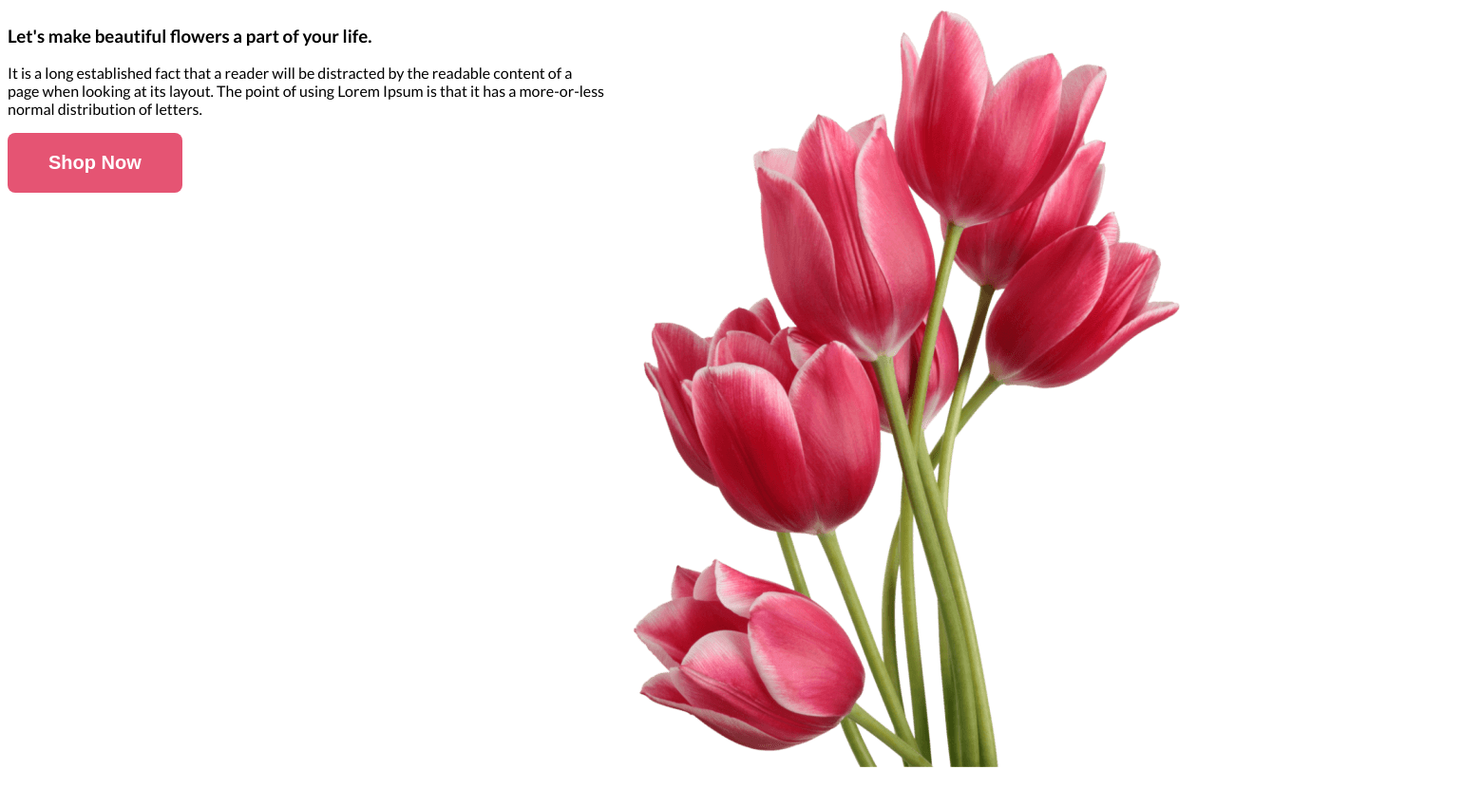
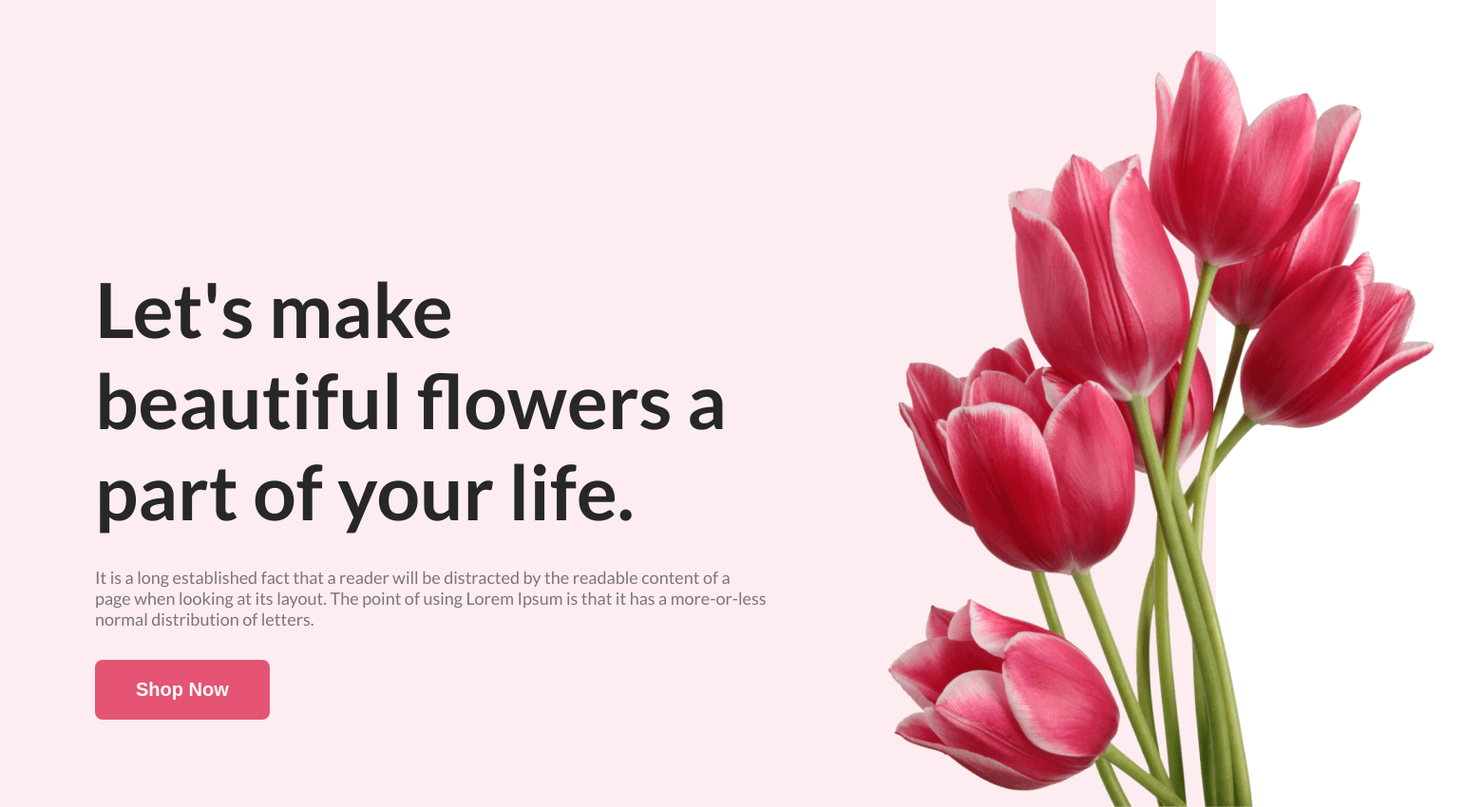
Before and after one commit to DressedHuman/flower-shop-assignment, a plain HTML site: page index.html in a window 1280 px wide. Shown: the whole page at 95% size, 1540 px wide, since content can reach past the window. Before the commit the page ends 816 px from the top, so only its background shows below. Drawn offline with Linux system fonts and the light colour scheme.

Commit message:
finished the banner section

```diff
--- a/styles/main.css
+++ b/styles/main.css
@@ -1,6 +1,7 @@
 /* shared styles */
 body {
     font-family: 'Lato', sans-serif;
+    margin: 0;
 }
 
 .btn-primary {
@@ -17,4 +18,35 @@ body {
 /* banner related styles */
 .banner {
     display: flex;
+    background-color: rgba(229, 84, 115, 0.10);
+    gap: 97px;
+    padding: 0 100px;
+    justify-content: space-between;
+    height: 850px;
 }
+
+.banner-details {
+    max-width: 708px;
+    padding: 197px 0 147px 0;
+}
+
+.banner-title {
+    color: #272727;
+    font-size: 80px;
+    height: 288px;
+    width: 708px;
+    margin-bottom: 32px;
+}
+
+.banner-description {
+    color: rgba(39, 39, 39, 0.60);
+    font-size: 18px;
+    margin-top: 0;
+    margin-bottom: 32px;
+}
+
+.banner-pic {
+    width: 635px;
+    height: auto;
+    margin-top: 50px;
+}
```
